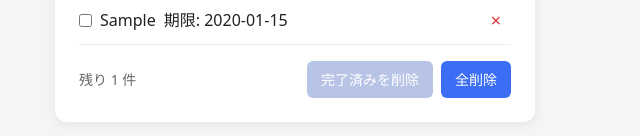
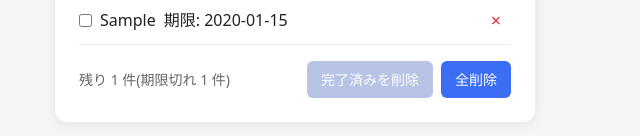
Before and after one commit to MORIMOTO520212/jj-test, a React (Vite) app: page / in a window 1280 px wide. Both pictures are taken after typing "Sample", "2020-01-15" into the empty fields and a click on the button "追加". Shown: the part 196-332 px from the top of the page, without its empty margins (345-985 px from the left). Built offline with nearby package versions, Linux system fonts and the light colour scheme.

Commit message:
feat: 期限切れTODOの判定と件数表示

```diff
--- a/src/App.jsx
+++ b/src/App.jsx
@@ -2,6 +2,13 @@ import { useState } from 'react'
 import { useLocalStorage } from './hooks/useLocalStorage'
 
 const MAX_TODOS = 100
+
+// ローカルタイムゾーンの今日 (YYYY-MM-DD)。日付文字列は辞書順で比較できる
+const today = () => {
+  const d = new Date()
+  const pad = (n) => String(n).padStart(2, '0')
+  return `${d.getFullYear()}-${pad(d.getMonth() + 1)}-${pad(d.getDate())}`
+}
 
 function App() {
   const [todos, setTodos, clearTodos] = useLocalStorage('todos', [])
@@ -31,6 +38,9 @@ function App() {
   }
 
   const doneCount = todos.length - todos.filter((t) => !t.done).length
+  const todayStr = today()
+  const isOverdue = (t) => !t.done && t.dueDate && t.dueDate < todayStr
+  const overdueCount = todos.filter(isOverdue).length
   const remaining = todos.filter((t) => !t.done).length
 
   return (
@@ -72,7 +82,9 @@ function App() {
         {todos.map((todo) => (
           <li
             key={todo.id}
-            className={`${todo.done ? 'done text-gray-400 line-through' : ''} flex items-center justify-between border-b border-gray-200 py-2`}
+            className={`${[todo.done && 'done text-gray-400 line-through', isOverdue(todo) && 'overdue']
+              .filter(Boolean)
+              .join(' ')} flex items-center justify-between border-b border-gray-200 py-2`}
           >
             <label className="flex flex-1 cursor-pointer items-center gap-2">
               <input
@@ -96,7 +108,10 @@ function App() {
       </ul>
 
       <footer className="footer flex items-center justify-between">
-        <p className="count text-sm text-gray-500">残り {remaining} 件</p>
+        <p className="count text-sm text-gray-500">
+          残り {remaining} 件
+          {overdueCount > 0 && `(期限切れ ${overdueCount} 件)`}
+        </p>
         <div className="actions flex gap-2">
           <button type="button" onClick={clearDone} disabled={doneCount === 0}>
             完了済みを削除
```
